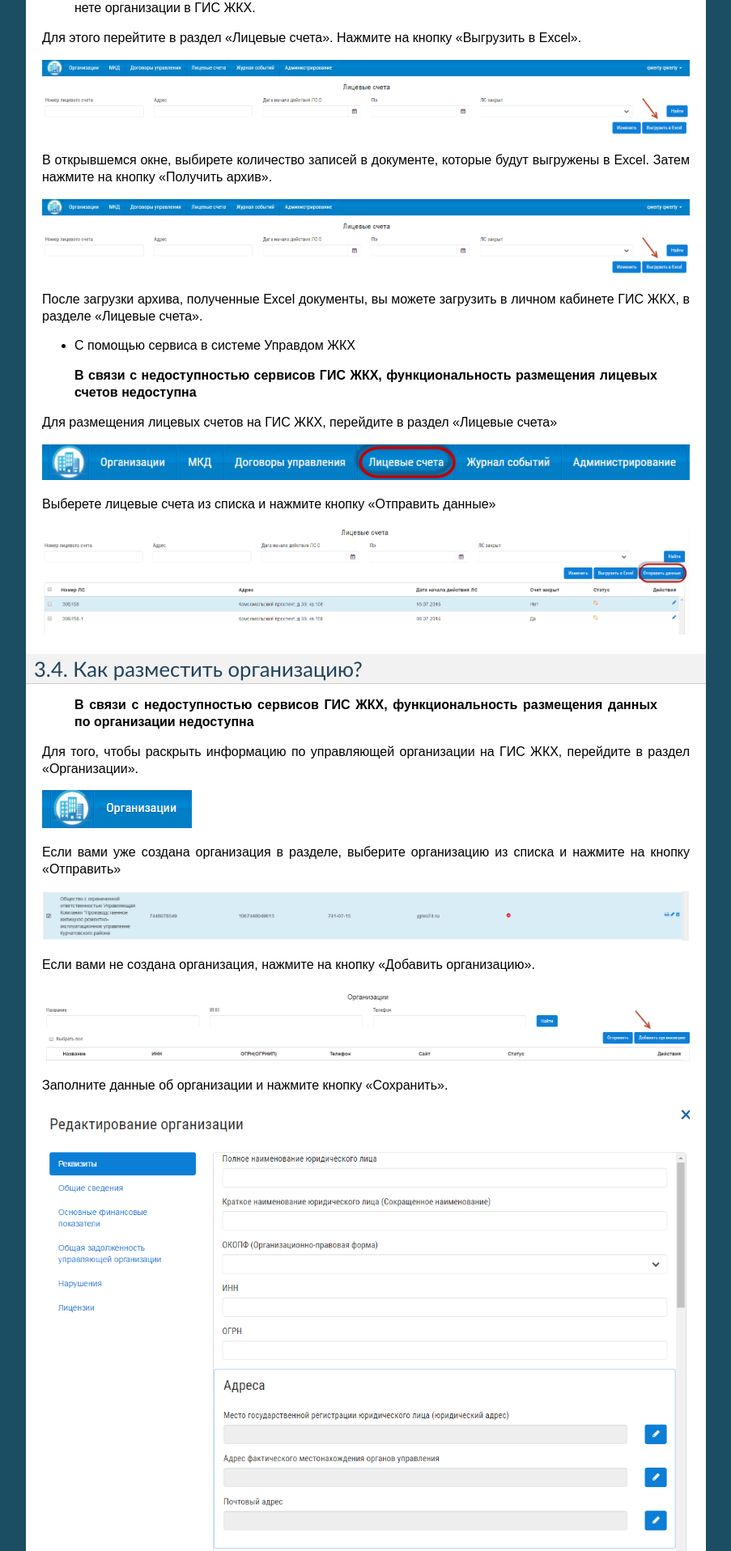
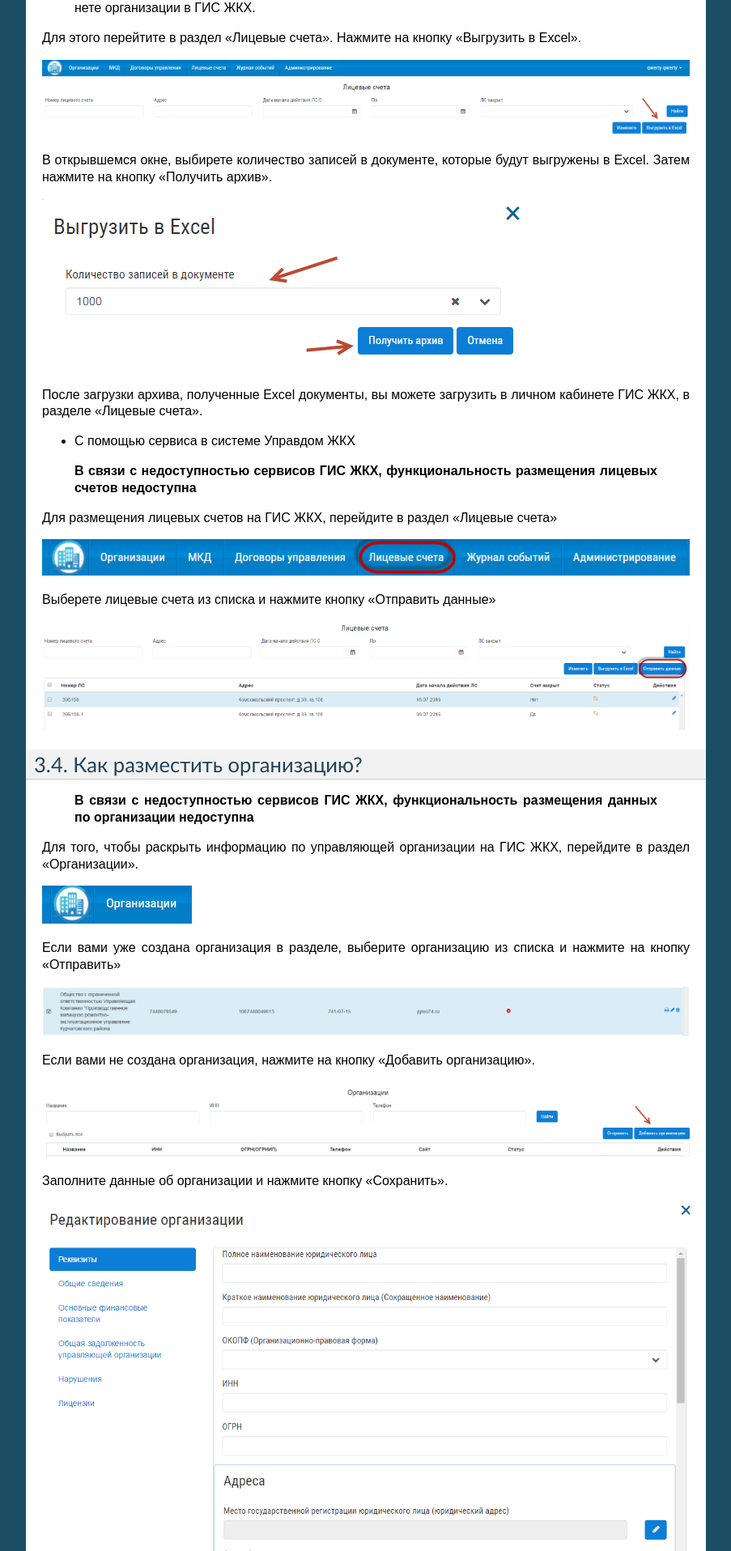
Before and after one commit to UpravdomGKH/UpravdomGKH.readthedocs.org, a Sphinx documentation site: the page built from docs/source/03-work-section-mkd/index.rst, in a window 1280 px wide. Shown: the part 3518-5434 px from the top of the page at 81% size, without its empty margins (198-1101 px from the left). Built offline with Sphinx 7.4.7, drawn with Linux system fonts in a browser that asks for light colours.

Commit message:
Обновление раздел 3.4, версия 1.1

```diff
--- a/docs/source/03-work-section-mkd/3.4.rst
+++ b/docs/source/03-work-section-mkd/3.4.rst
@@ -12,7 +12,7 @@
 
 В открывшемся окне, выбирете количество записей в документе, которые будут выгружены в Excel. Затем нажмите на кнопку "Получить архив".
 
-.. image:: ../_images/03-work-section-mkd/31.png
+.. image:: ../_images/03-work-section-mkd/32.png
 
 После загрузки архива, полученные Excel документы, вы можете загрузить в личном кабинете ГИС ЖКХ, в разделе "Лицевые счета".
 
```
Also changed, not shown: docs/source/_images/03-work-section-mkd/32.png.
